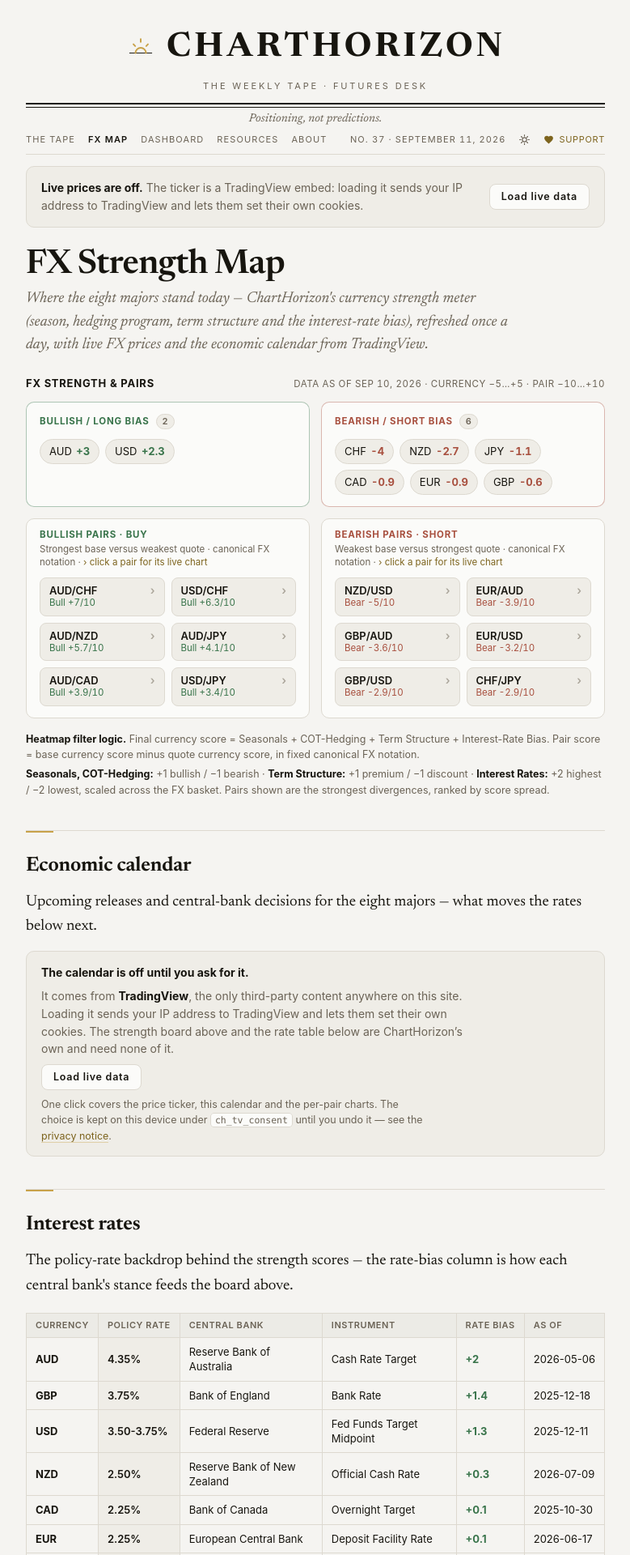
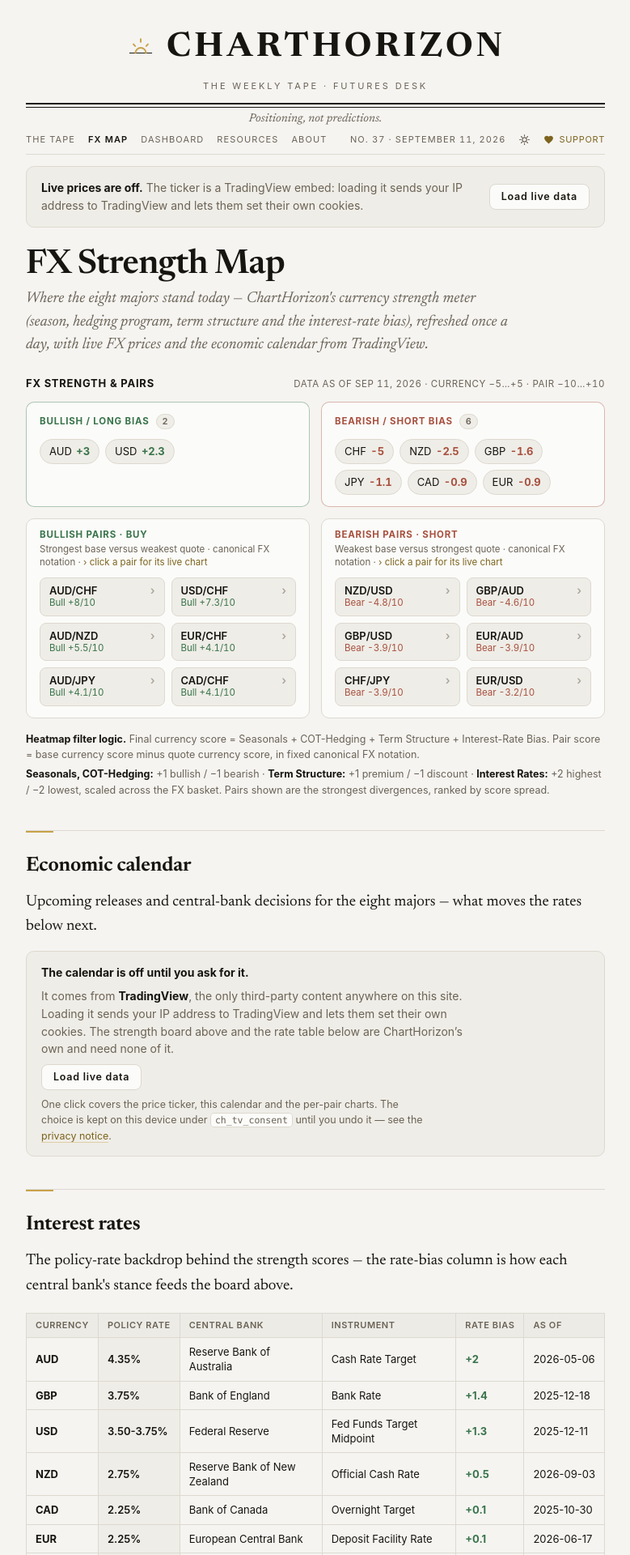
Before and after one commit to ChartHorizon/website, a Jekyll site: the page built from fx.html, in a window 1280 px wide. Shown: the top 1920 px of the page at 81% size, without its empty margins (250-1029 px from the left). Built offline with Jekyll 4.4.1, drawn with Linux system fonts in a browser that asks for light colours.

Commit message:
data: FX strength snapshot Sep 11, 2026

```diff
--- a/_data/fx.json
+++ b/_data/fx.json
@@ -1,6 +1,6 @@
 {
-  "as_of": "Sep 10, 2026",
-  "generated": "2026-09-10",
+  "as_of": "Sep 11, 2026",
+  "generated": "2026-09-11",
   "max_score": 5,
   "pair_max": 10,
   "pair_threshold": 6,
@@ -20,13 +20,18 @@
   "bearish": [
     {
       "cur": "CHF",
-      "score": -4,
-      "label": "-4"
+      "score": -5,
+      "label": "-5"
     },
     {
       "cur": "NZD",
-      "score": -2.7,
-      "label": "-2.7"
+      "score": -2.5,
+      "label": "-2.5"
+    },
+    {
+      "cur": "GBP",
+      "score": -1.6,
+      "label": "-1.6"
     },
     {
       "cur": "JPY",
@@ -42,29 +47,29 @@
       "cur": "EUR",
       "score": -0.9,
       "label": "-0.9"
-    },
-    {
-      "cur": "GBP",
-      "score": -0.6,
-      "label": "-0.6"
     }
   ],
   "neutral": [],
   "bullish_pairs": [
     {
       "pair": "AUD/CHF",
-      "spread": 7,
-      "label": "Bull +7/10"
+      "spread": 8,
+      "label": "Bull +8/10"
     },
     {
       "pair": "USD/CHF",
-      "spread": 6.3,
-      "label": "Bull +6.3/10"
+      "spread": 7.3,
+      "label": "Bull +7.3/10"
     },
     {
       "pair": "AUD/NZD",
-      "spread": 5.7,
-      "label": "Bull +5.7/10"
+      "spread": 5.5,
+      "label": "Bull +5.5/10"
+    },
+    {
+      "pair": "EUR/CHF",
+      "spread": 4.1,
+      "label": "Bull +4.1/10"
     },
     {
       "pair": "AUD/JPY",
@@ -72,21 +77,26 @@
       "label": "Bull +4.1/10"
     },
     {
-      "pair": "AUD/CAD",
-      "spread": 3.9,
-      "label": "Bull +3.9/10"
-    },
-    {
-      "pair": "USD/JPY",
-      "spread": 3.4,
-      "label": "Bull +3.4/10"
+      "pair": "CAD/CHF",
+      "spread": 4.1,
+      "label": "Bull +4.1/10"
     }
   ],
   "bearish_pairs": [
     {
       "pair": "NZD/USD",
-      "spread": 5,
-      "label": "Bear -5/10"
+      "spread": 4.8,
+      "label": "Bear -4.8/10"
+    },
+    {
+      "pair": "GBP/AUD",
+      "spread": 4.6,
+      "label": "Bear -4.6/10"
+    },
+    {
+      "pair": "GBP/USD",
+      "spread": 3.9,
+      "label": "Bear -3.9/10"
     },
     {
       "pair": "EUR/AUD",
@@ -94,24 +104,14 @@
       "label": "Bear -3.9/10"
     },
     {
-      "pair": "GBP/AUD",
-      "spread": 3.6,
-      "label": "Bear -3.6/10"
+      "pair": "CHF/JPY",
+      "spread": 3.9,
+      "label": "Bear -3.9/10"
     },
     {
       "pair": "EUR/USD",
       "spread": 3.2,
       "label": "Bear -3.2/10"
-    },
-    {
-      "pair": "GBP/USD",
-      "spread": 2.9,
-      "label": "Bear -2.9/10"
-    },
-    {
-      "pair": "CHF/JPY",
-      "spread": 2.9,
-      "label": "Bear -2.9/10"
     }
   ],
   "rate_table": [
@@ -147,13 +147,13 @@
     },
     {
       "cur": "NZD",
-      "policy": "2.50%",
+      "policy": "2.75%",
       "bank": "Reserve Bank of New Zealand",
       "instrument": "Official Cash Rate",
-      "bias": 0.3,
-      "bias_label": "+0.3",
+      "bias": 0.5,
+      "bias_label": "+0.5",
       "tone": "bull",
-      "as_of": "2026-07-09"
+      "as_of": "2026-09-03"
     },
     {
       "cur": "CAD",
```
